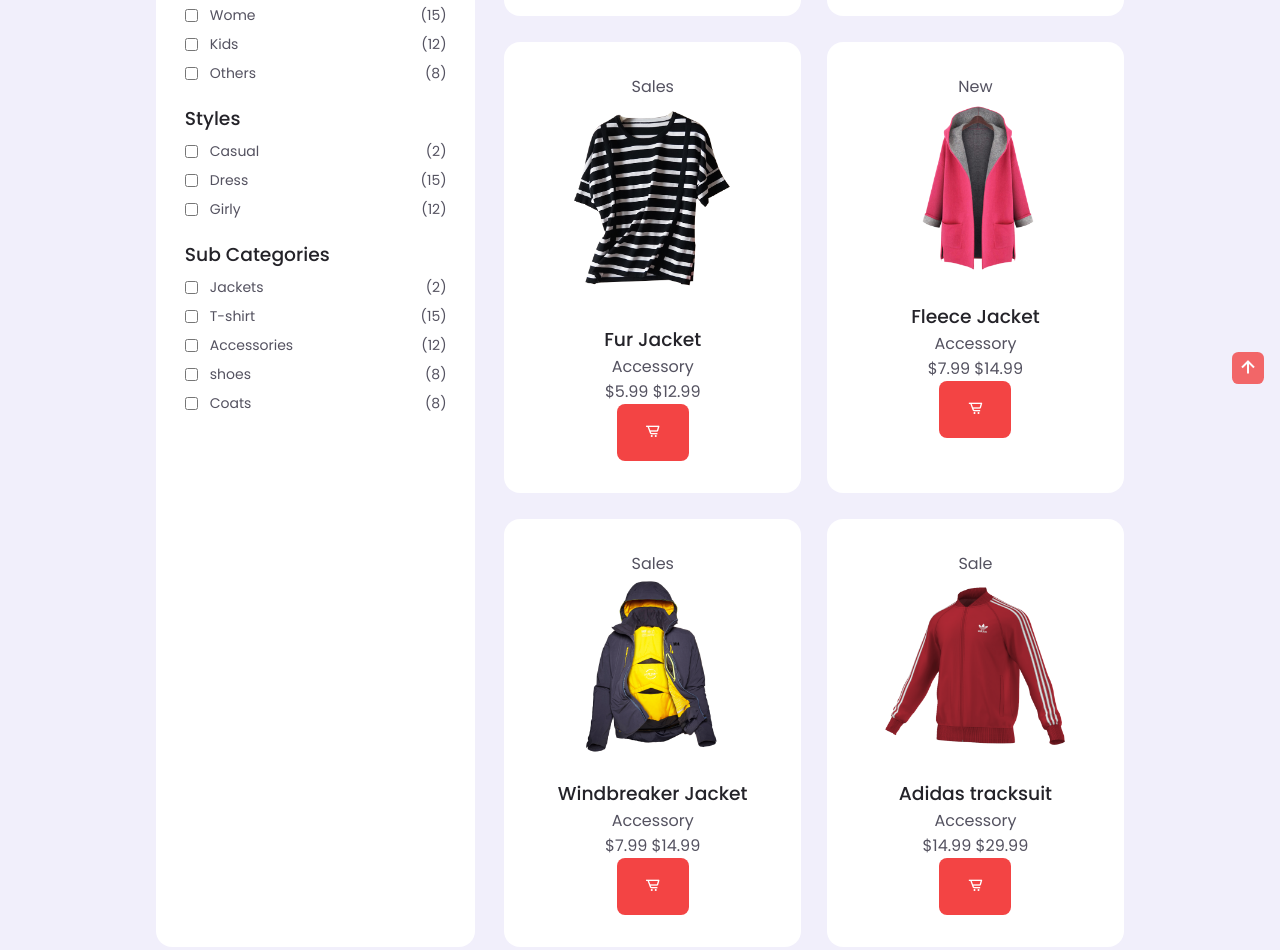
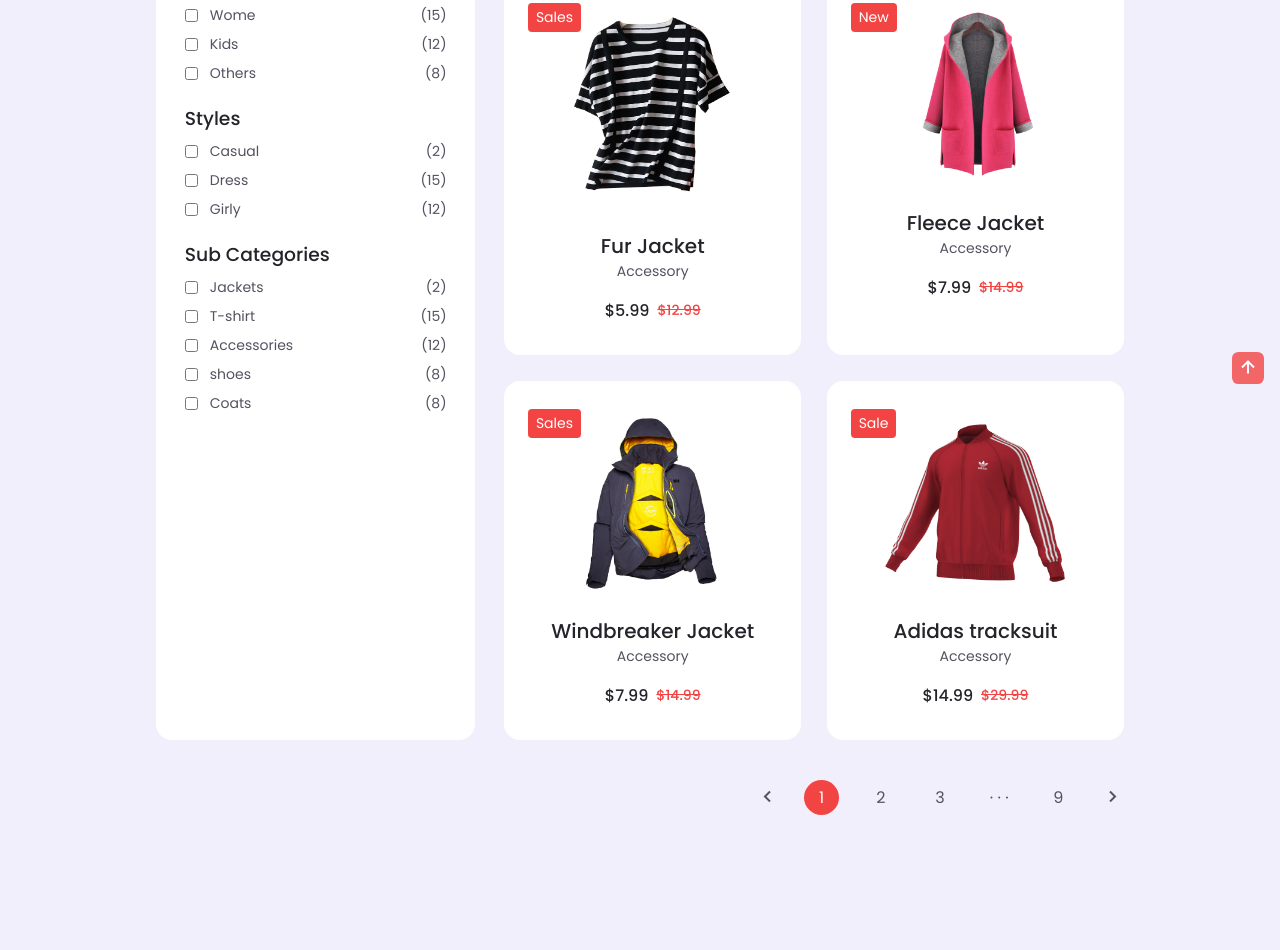
Before and after one commit to mamorenoc2/Web-Developer-Porfolio, a plain HTML site: page Projects/ecommerce/shop.html in a window 1280 px wide. Shown: the part 656-1606 px from the top of the page. Drawn offline with nearby package versions, Linux system fonts and the light colour scheme.

Commit message:
End shop.html and css

```diff
--- a/Projects/ecommerce/assets/css/style.css
+++ b/Projects/ecommerce/assets/css/style.css
@@ -622,6 +622,7 @@ input {
     padding: 2rem 0;
     border-radius: 1rem;
     text-align: center;
+    overflow: hidden;
 }
 
 .shop__img{
@@ -629,9 +630,97 @@ input {
     margin-bottom: var(--mb-1);
 }
 
+.shop__tag {
+    position: absolute;
+    top: 8%;
+    left: 8%;
+    background-color: var(--first-color);
+    color: #fff;
+    font-size: var(--small-font-size);
+    padding: .25rem .5rem;
+    border-radius: .25rem;
+}
+
+.shop__title {
+    font-size: var(--h3-font-size);
+    font-weight: var(--font-medium);
+}
+
+.shop__subtitle {
+    display: block;
+    font-size: var(--small-font-size);
+    margin-bottom: var(--mb-1);
+}
+
+.shop__prices {
+    display: inline-flex;
+    align-items: center;
+    column-gap: .5rem;
+}
+
+.shop__price {
+    font-weight: var(--font-medium);
+    color: var(--title-color);
+}
+
+.shop__discounts {
+    color: var(--first-color);
+    font-size: var(--small-font-size);
+    text-decoration: line-through;
+    font-weight: var(--font-medium);
+}
+
+.shop__button {
+    display: inline-flex;
+    padding: .5rem;
+    border-radius: .25rem .25rem .75rem .25rem;
+    position: absolute;
+    bottom: 0;
+    right: -3rem;
+}
+
+.shop__icon {
+    font-size: 1.25rem;
+}
+
+.shop__content:hover .shop__img {
+    transition: all .3s ease;
+    transform: translateY(-.8rem);
+}
+
+.shop__content:hover .shop__button {
+    right: 0;
+}
+
 
 /*=============== PAGINATION ===============*/
 
+.pagination {
+    display: flex;
+    align-items: center;
+    justify-content: end;
+    column-gap: 1.5rem;
+    margin-top: var(--mb-2-5);
+    font-size: var(--normal-font-size);
+}
+
+.pagination span{
+    width: 2.2rem;
+    height: 2.2rem;
+    line-height: 36px;
+    text-align: center;
+    border-radius: 50%;
+    cursor: pointer;
+}
+
+.pagination .current{
+    background-color: var(--first-color);
+    color: #fff;
+}
+
+.pagination__icon {
+    font-size: var(--h2-font-size);
+}
 
 /*=============== DETAILS PAGE ===============*/
 
@@ -1066,14 +1155,78 @@ input {
         grid-template-columns: repeat(2, 1fr);
         row-gap: 2rem;
     }
+
+    .shop__container {
+        grid-template-columns: 1.6fr 3.4fr;
+    }
+
+    .shop__content {
+        padding: 2rem 0 1.5rem;
+        border-radius: .75rem;
+    }
+
+    .shop__img {
+        width: 120px;
+    }
+
+    .shop__img.
+    .shop__subtitle {
+        margin-bottom: var(--mb-0-5);
+    }
+
+    .shop__title {
+        font-size: var(--normal-font-size);
+    }
 }
 
 /* For medium devices */
 @media screen and (max-width: 767px) {
+    .shop__container {
+        grid-template-columns: 520px;
+        justify-content: center;
+        row-gap: 2rem;
+    }
+
+    .pagination {
+        justify-content: center;
+    }
+}
+
+@media screen and (max-width: 576px) {
+
+    .shop__container {
+        grid-template-columns: .8fr;
+    }
+
+    .shop__items {
+        grid-template-columns: 1fr;
+    }
+
+    .sidebar {
+        padding: 1.25rem 1.4rem;
+    }
+
+    .pagination span {
+        height: 1.8rem;
+        width: 1.8rem;
+        line-height: 30px;
+    }
+
+    .pagination {
+        column-gap: .4rem;
+    }
 
 }
 
-@media screen and (max-width: 576px) {}
+/* For small devices */
+@media screen and (max-width: 320px) {
 
-/* For small devices */
-@media screen and (max-width: 320px) {}
+    .shop__container {
+        grid-template-columns: 1fr;
+    }
+
+    .pagination span {
+        font-size: var(--small-font-size);
+    }
+
+}
--- a/Projects/ecommerce/shop.html
+++ b/Projects/ecommerce/shop.html
@@ -184,7 +184,6 @@
         <section class="shop section container">
             <h2 class="breadcrumb__title">Shop Page</h2>
             <h3 class="breadcrumb__subtitle">Home > <span>Shop</span> </h3>
-
             <div class="shop__container grid">
                 <div class="sidebar">
                     <h3 class="filter__title">Select Filters</h3>
@@ -377,6 +376,16 @@
                     </div>
                 </div>
             </div>
+            <div class="pagination">
+                <i class="bx bx-chevron-left pagination__icon"></i>
+
+                <span class="current">1</span>
+                <span>2</span>
+                <span>3</span>
+                <span>&middot; &middot; &middot;</span>
+                <span>9</span>
+                <i class="bx bx-chevron-right pagination__icon"></i>
+            </div>
         </section>
     </main>
 
```
